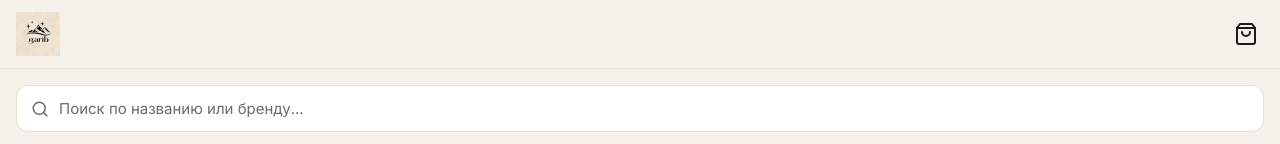
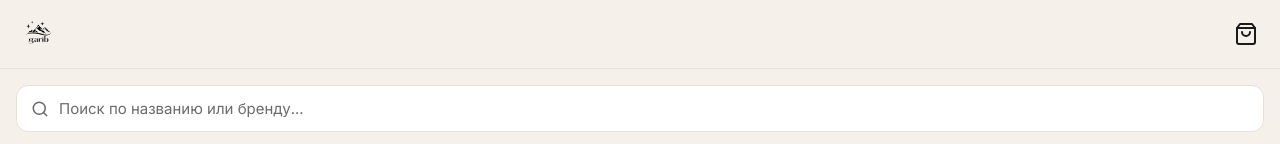
Before and after one commit to Muhammad-Kerim/Garib-miniapp, a React (Vite) app in the folder frontend/: page / in a window 1280 px wide. Shown: the top 144 px of the page. Built offline with nearby package versions, Linux system fonts and the light colour scheme; a web font is replaced by a local one.

Commit message:
Make logo background transparent

```diff
--- a/frontend/src/pages/CatalogPage.module.css
+++ b/frontend/src/pages/CatalogPage.module.css
@@ -13,7 +13,6 @@
 .logo {
   height: 44px;
   width: auto;
-  mix-blend-mode: multiply;
 }
 
 .content {
```
Also changed, not shown: frontend/public/logo.png.
